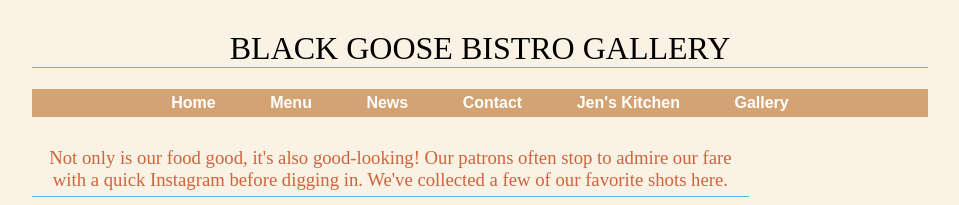
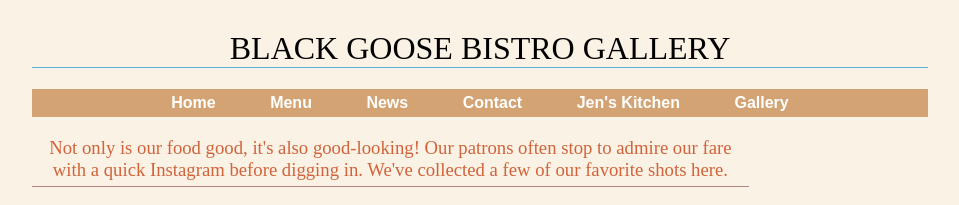
Before and after one commit to leopardprintbin/fid, a plain HTML site: page bistro/gallery.html in a window 1280 px wide. Shown: the top 205 px of the page, without its empty margins (160-1119 px from the left). Drawn offline with Linux system fonts and the light colour scheme.

Commit message:
Add files via upload

```diff
--- a/bistro/gallery.html
+++ b/bistro/gallery.html
@@ -24,9 +24,9 @@ h2 {
 h3 {
     text-align: center;
     font-family: serif;
-    border-bottom: 1px solid #57b1dc;
+    border-bottom: 1px solid #b5838d;
     padding-bottom: 5px;
-    margin-top: 30px;
+    margin-top: 20px;
     font-weight: normal;
     width: 80%;}
 h3 {color: #d1633c;
```
